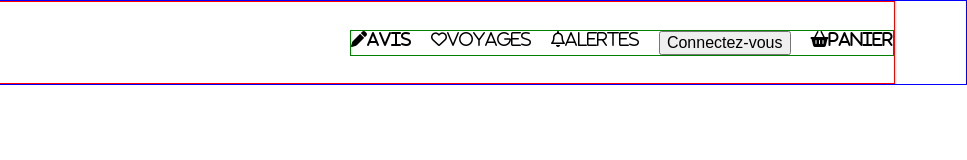
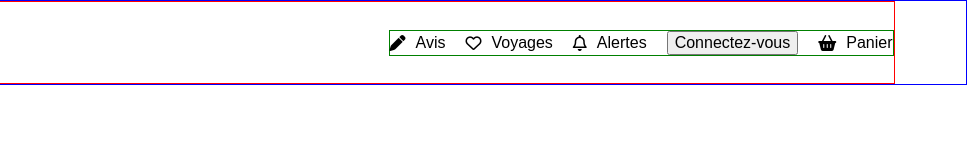
Before and after one commit to greg-abrn/TripAdvisor, a plain HTML site: page index.html in a window 1280 px wide. Shown: the full height of the page, 313-1280 px from the left. Drawn offline with Linux system fonts and the light colour scheme; a web font is replaced by a local one.

Commit message:
TripAdvisor

```diff
--- a/assets/css/style.css
+++ b/assets/css/style.css
@@ -38,8 +38,15 @@ header nav {
   display: flex;
   gap: 20px;
   border: solid 1px green;
+  align-items: center;
+  font-size: 16px;
+  font-weight: 500;
 }
 
-header nav div i {
-  gap: 80px;
+.header-div {
+  display: flex;
 }
+
+nav div {
+  gap: 10px;
+}
--- a/index.html
+++ b/index.html
@@ -20,12 +20,18 @@
           alt="logo of TripAdvisor"
         />
         <nav>
-          <div><i class="fa-solid fa-pen">Avis</i></div>
-          <div><i class="fa-regular fa-heart">Voyages</i></div>
-          <div><i class="fa-regular fa-bell">Alertes</i></div>
+          <div class="header-div">
+            <i class="fa-solid fa-pen"></i><span>Avis</span>
+          </div>
+          <div class="header-div">
+            <i class="fa-regular fa-heart"></i><span>Voyages</span>
+          </div>
+          <div class="header-div">
+            <i class="fa-regular fa-bell"></i><span>Alertes</span>
+          </div>
           <button>Connectez-vous</button>
-          <div>
-            <i class="fa-solid fa-basket-shopping">Panier</i>
+          <div class="header-div">
+            <i class="fa-solid fa-basket-shopping"></i><span>Panier</span>
           </div>
         </nav>
       </div>
```
